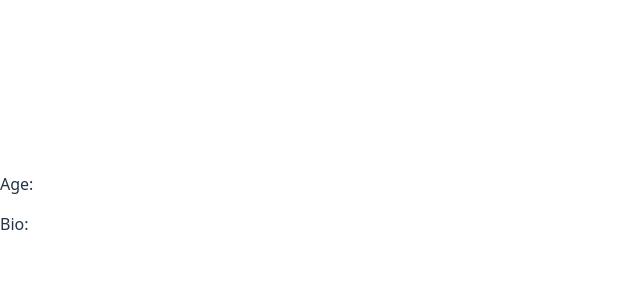
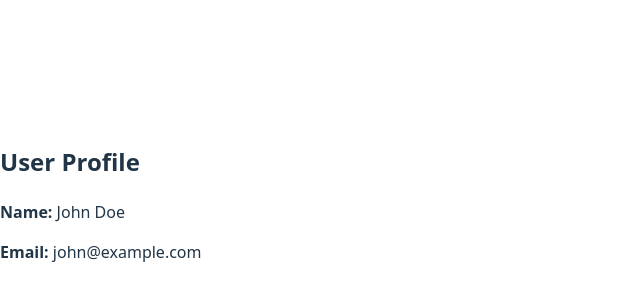
Before and after one commit to uxcodechiamaka/alx-fe-reactjs, a React (Vite) app in the folder alx-react-app-props/: page / in a window 1280 px wide. Shown: the part 198-498 px from the top of the page, without its empty margins (0-640 px from the left). Built offline with nearby package versions, Linux system fonts and the light colour scheme.

Commit message:
my assignment

```diff
--- a/alx-react-app-props/src/App.jsx
+++ b/alx-react-app-props/src/App.jsx
@@ -1,4 +1,3 @@
-
 import React from 'react';
 import { UserProvider } from './contexts/UserContext';
 import UserProfile from './components/UserProfile';
--- a/alx-react-app-props/src/components/UserProfile.jsx
+++ b/alx-react-app-props/src/components/UserProfile.jsx
@@ -1,11 +1,16 @@
-const UserProfile = (props) => {
-   return (
-     <div>
-       <h2>{props.name}</h2>
-       <p>Age: {props.age}</p>
-       <p>Bio: {props.bio}</p>
-     </div>
-   );
- };
+import React, { useContext } from 'react';
+import { UserContext } from '../contexts/UserContext';
 
- export default UserProfile
+const UserProfile = () => {
+  const { user } = useContext(UserContext);
+
+  return (
+    <div>
+      <h2>User Profile</h2>
+      <p><strong>Name:</strong> {user.name}</p>
+      <p><strong>Email:</strong> {user.email}</p>
+    </div>
+  );
+};
+
+export default UserProfile;
--- a/alx-react-app-props/src/contexts/UserContext.jsx
+++ b/alx-react-app-props/src/contexts/UserContext.js
@@ -1,10 +1,12 @@
-// src/contexts/UserContext.jsx
 import React, { createContext, useState } from 'react';
 
 export const UserContext = createContext();
 
 export const UserProvider = ({ children }) => {
-  const [user, setUser] = useState({ name: 'John Doe', age: 25 });
+  const [user, setUser] = useState({
+    name: 'John Doe',
+    email: 'john@example.com'
+  });
 
   return (
     <UserContext.Provider value={{ user, setUser }}>
```
